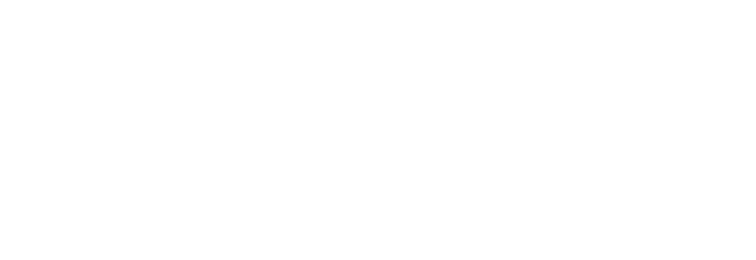
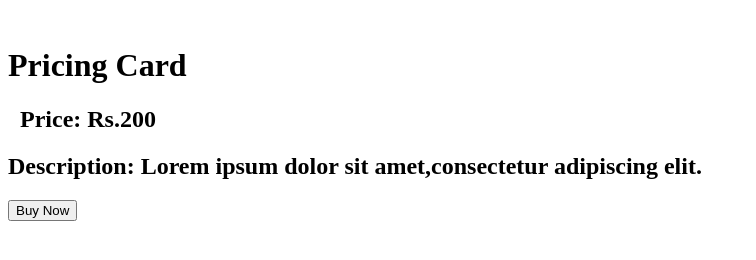
Before and after one commit to acciojob/pricing-card-sachinCherey, a website: page main.html in a window 1280 px wide. Shown: the whole page, without its empty margins (0-756 px from the left). Drawn offline with Linux system fonts and the light colour scheme.

Commit message:
created a submission

```diff
--- a/main.html
+++ b/main.html
@@ -8,7 +8,14 @@
 
 <body>
 	<!-- the entire body must be written by student -->
-    <script type="text/javascript" src="./script.js">
+    <img src="" alt="">
+	<h1>Pricing Card</h1>
+	<h2>&ensp;Price: Rs.200</h2>
+	<h2>Description: Lorem ipsum dolor sit amet,consectetur adipiscing elit.</h2>
+	<button>Buy Now</button>
+
+
+	<script type="text/javascript" src="./script.js">
 </script>
 
 </body>
```
